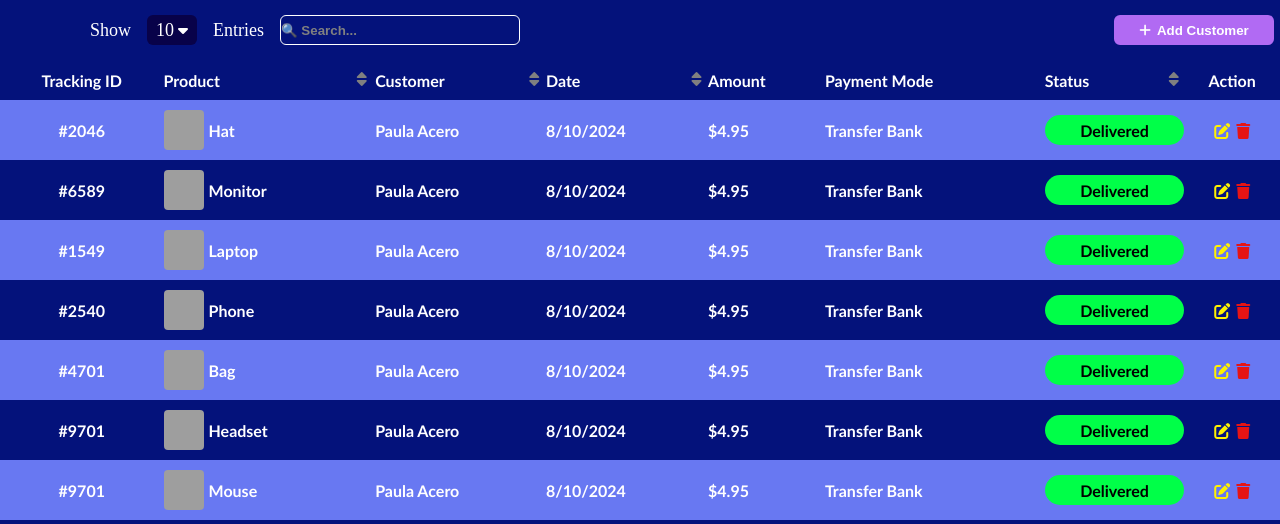
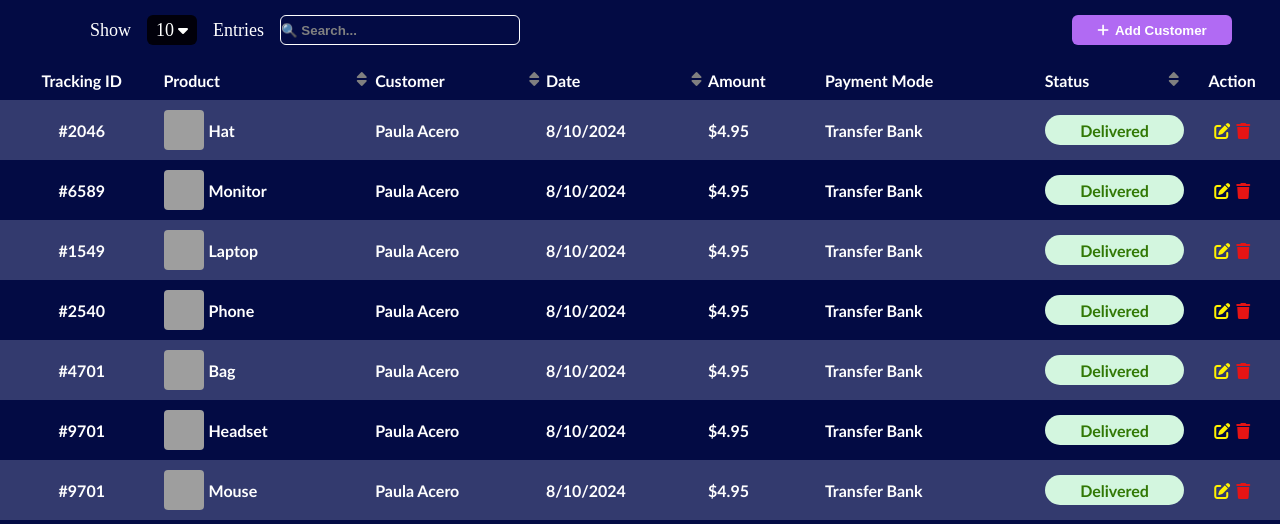
Before and after one commit to ladimiroBC/reto-two, a plain HTML site: page index.html in a window 1280 px wide. Shown: the top 524 px of the page. Drawn offline with Linux system fonts and the light colour scheme; grey boxes are pictures that could not be loaded.

Commit message:
fix align

```diff
--- a/style.css
+++ b/style.css
@@ -8,7 +8,7 @@
 
 .container-flex {
     height: 60px;
-    background-color: rgb(4, 18, 123);
+    background-color: rgb(3, 11, 68);
     display: flex;
     align-items: center;
     gap: 16px;
@@ -20,7 +20,7 @@
     .item-two {
         width: 50px;
         height: 30px;
-        background-color: rgb(8, 2, 73);
+        background-color: rgb(1, 0, 10);
         border-radius: 6px;
         display: flex;
         justify-content: center;
@@ -31,7 +31,7 @@
         input {
             width: 240px;
             height: 30px;
-            background-color: rgb(4, 18, 123);
+            background-color: rgb(3, 11, 68);
             border: 1px solid white;
             border-radius: 6px;
         }
@@ -44,7 +44,7 @@
 
     .item-five {
         margin-left: auto;
-        margin-right: 6px;
+        margin-right: 48px;
 
         button {
             width: 160px;
@@ -79,7 +79,7 @@ table {
     border-collapse: collapse;
 
     thead {
-        background-color: rgb(4, 18, 123);
+        background-color: rgb(3, 11, 68);
 
         th {
             height: 40px;
@@ -111,11 +111,11 @@ table {
         }
 
         tr:nth-child(odd) {
-            background-color: rgb(104, 120, 242);
+            background-color: rgb(51, 58, 110);
         }
 
         tr:nth-child(even) {
-            background-color: rgb(4, 18, 123);
+            background-color: rgb(3, 11, 68);
         }
 
         .container-product {
@@ -138,9 +138,9 @@ table {
             justify-content: center;
             align-items: center;
             border-radius: 50px;
-            color: black;
+            color: rgb(49, 120, 4);
             height: 30px;
-            background-color: rgb(0, 255, 72);
+            background-color: rgb(211, 246, 223);
         }
 
         .fa-trash {
@@ -156,7 +156,7 @@ table {
     }
 
     tfoot {
-        background-color: rgb(4, 18, 123);
+        background-color: rgb(3, 11, 68);
 
         tr {
             height: 80px;
```
